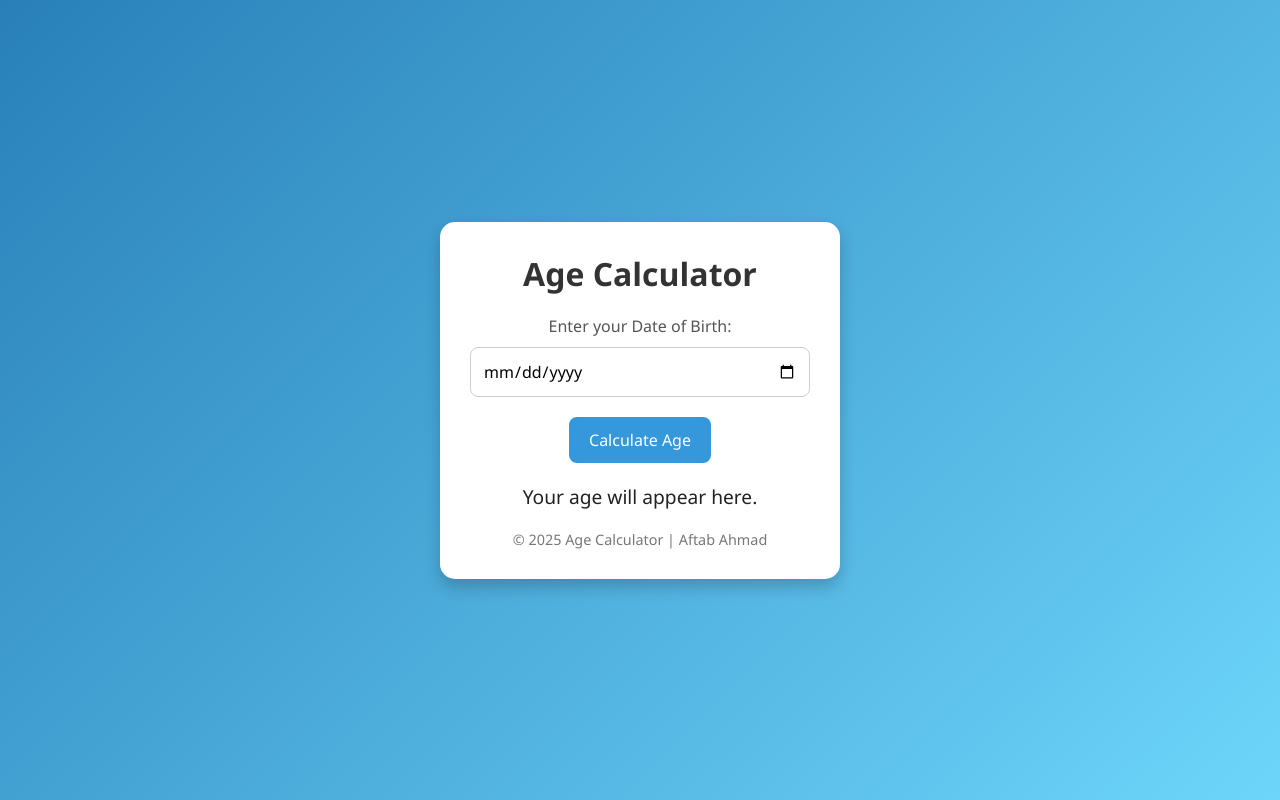
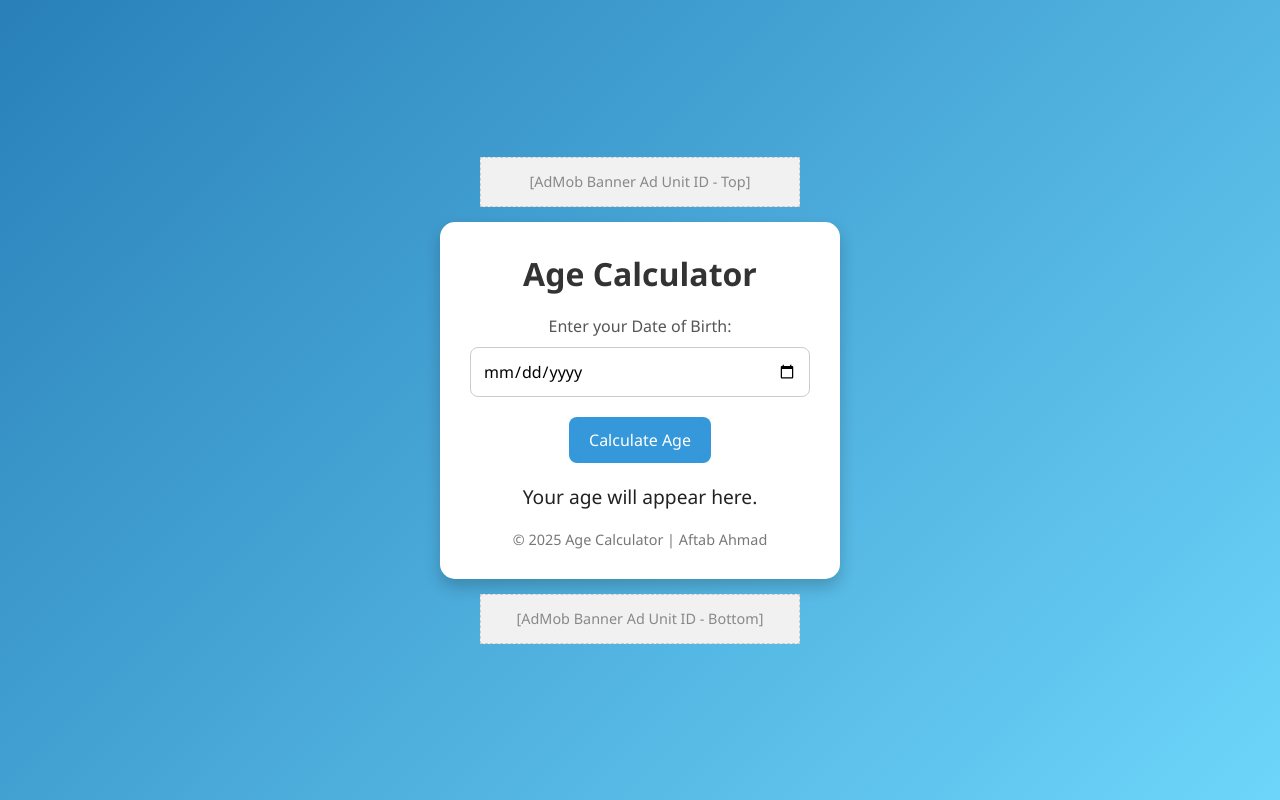
Before and after one commit to Tabisab/age, a plain HTML site: page index.html in a window 1280 px wide. Drawn offline with Linux system fonts and the light colour scheme.

Commit message:
Update index.html

```diff
--- a/index.html
+++ b/index.html
@@ -18,9 +18,22 @@
       background: linear-gradient(135deg, #2980b9, #6dd5fa);
       min-height: 100vh;
       display: flex;
+      flex-direction: column;
       align-items: center;
       justify-content: center;
       padding: 20px;
+    }
+    .ad-banner {
+      width: 320px;
+      height: 50px;
+      background-color: #f1f1f1;
+      border: 1px dashed #ccc;
+      color: #888;
+      display: flex;
+      align-items: center;
+      justify-content: center;
+      margin: 15px 0;
+      font-size: 0.9em;
     }
     .calculator {
       background: white;
@@ -80,10 +93,19 @@
       h1 {
         font-size: 1.6em;
       }
+      .ad-banner {
+        width: 100%;
+      }
     }
   </style>
 </head>
 <body>
+
+  <!-- AdMob Top Banner -->
+  <div class="ad-banner">
+    [AdMob Banner Ad Unit ID - Top]
+  </div>
+
   <div class="calculator">
     <h1>Age Calculator</h1>
     <label for="dob">Enter your Date of Birth:</label>
@@ -92,6 +114,12 @@
     <div class="result" id="result">Your age will appear here.</div>
     <footer>© 2025 Age Calculator | Aftab Ahmad</footer>
   </div>
+
+  <!-- AdMob Bottom Banner -->
+  <div class="ad-banner">
+    [AdMob Banner Ad Unit ID - Bottom]
+  </div>
+
   <script>
     function calculateAge() {
       const dob = document.getElementById("dob").value;
```
